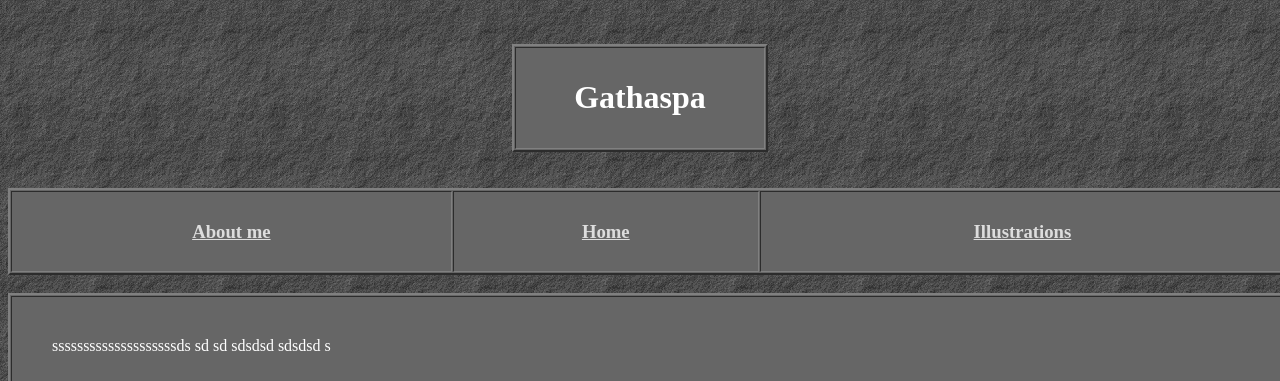
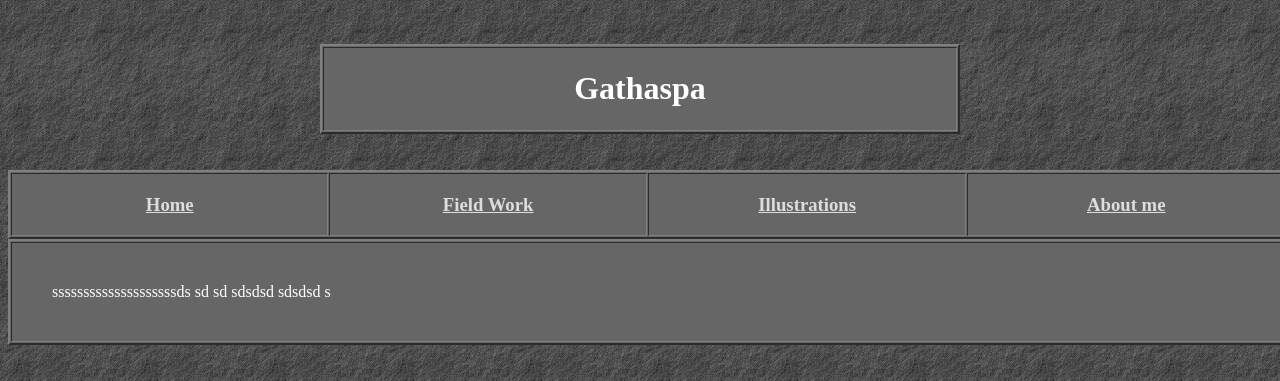
Before and after one commit to Kaspar03/Kaspar03.github.io, a plain HTML site: page index.html in a window 1280 px wide. Shown: the top 381 px of the page. Drawn offline with Linux system fonts and the light colour scheme.

Commit message:
Update index.html

```diff
--- a/index.html
+++ b/index.html
@@ -9,7 +9,7 @@
   <body text="white" bgcolor="black" link="#DDDDDD" vlink="#DDDDDD" alink="#FFFFFF" background="resources/slate.gif" >
     <center>
       <br><br>
-    <table border="2" cellspacing="1" cellpadding="10" width="256" bgcolor="#666666" >
+    <table border="2" cellspacing="1"  width="640" bgcolor="#666666" >
         <tr>
             <td>
                 <h1 align="center">
@@ -19,21 +19,24 @@
         </tr>
     </table>
       <br><br>
-    <table border="2" cellspacing="1" cellpadding="10" width="1280" bgcolor="#666666" >
+    <table border="2" cellspacing="1"  width="1280" bgcolor="#666666" >
     <tbody>
         <tr>
-            <td colspan="2" bgcolor="#666666" >
-                <h3 align="center"><a href="about.html">About me</a></h3>
+            <td width="320">
+              <h3 align="center"><a href="index.html">Home</a></h3>
             </td>
-            <td>
-                <h3 align="center"><a href="index.html">Home</a></h3>
+            <td width="320">
+              <h3 align="center"><a href="fwork.html">Field Work</a></h3>
             </td>
-            <td>
+            <td width="320">
               <h3 align="center"><a href="gallery.html">Illustrations</a></h3>
+            </td>
+            <td width="320">
+              <h3 align="center"><a href="about.html">About me</a></h3>
             </td>
         </tr>
     </tbody>
-    </table><br>
+    </table>
     <table border="2" cellspacing="1" cellpadding="40" width="1280" bgcolor="#666666" >
         <tbody>
         <tr>
```
